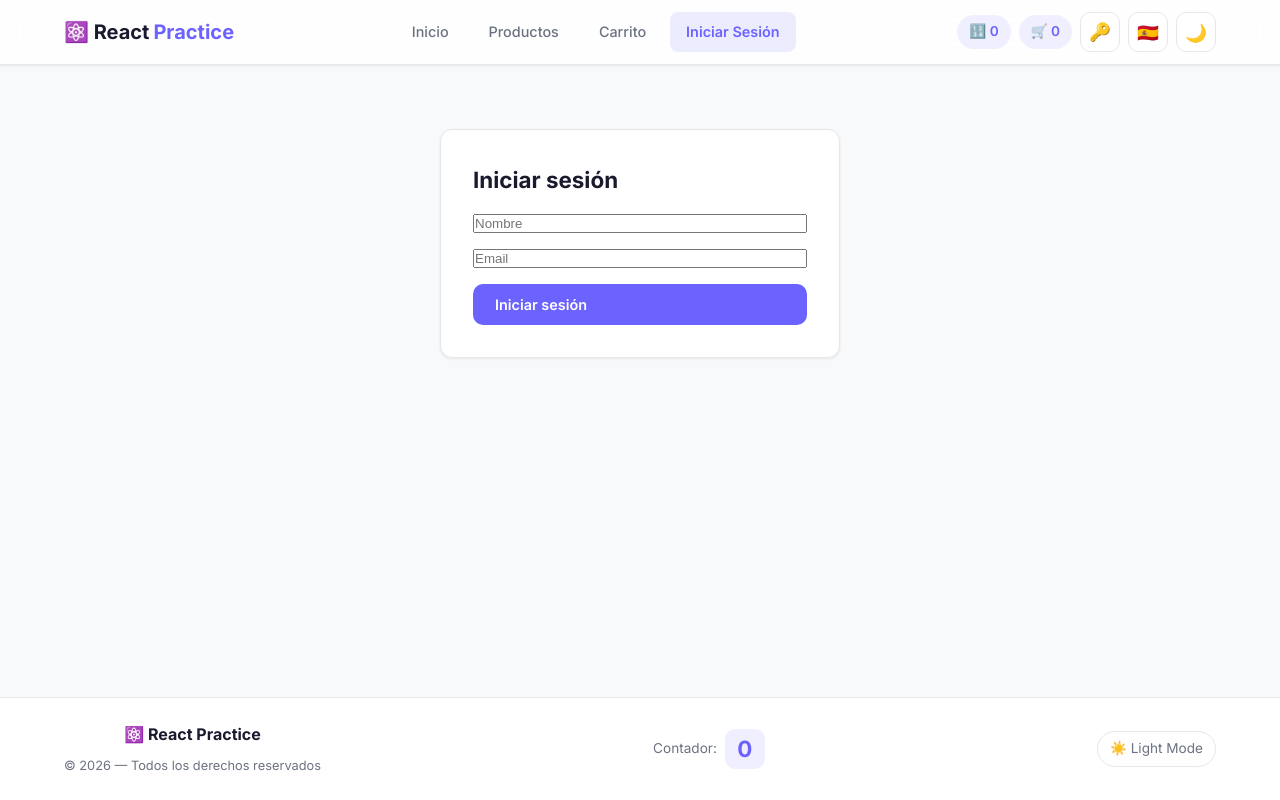
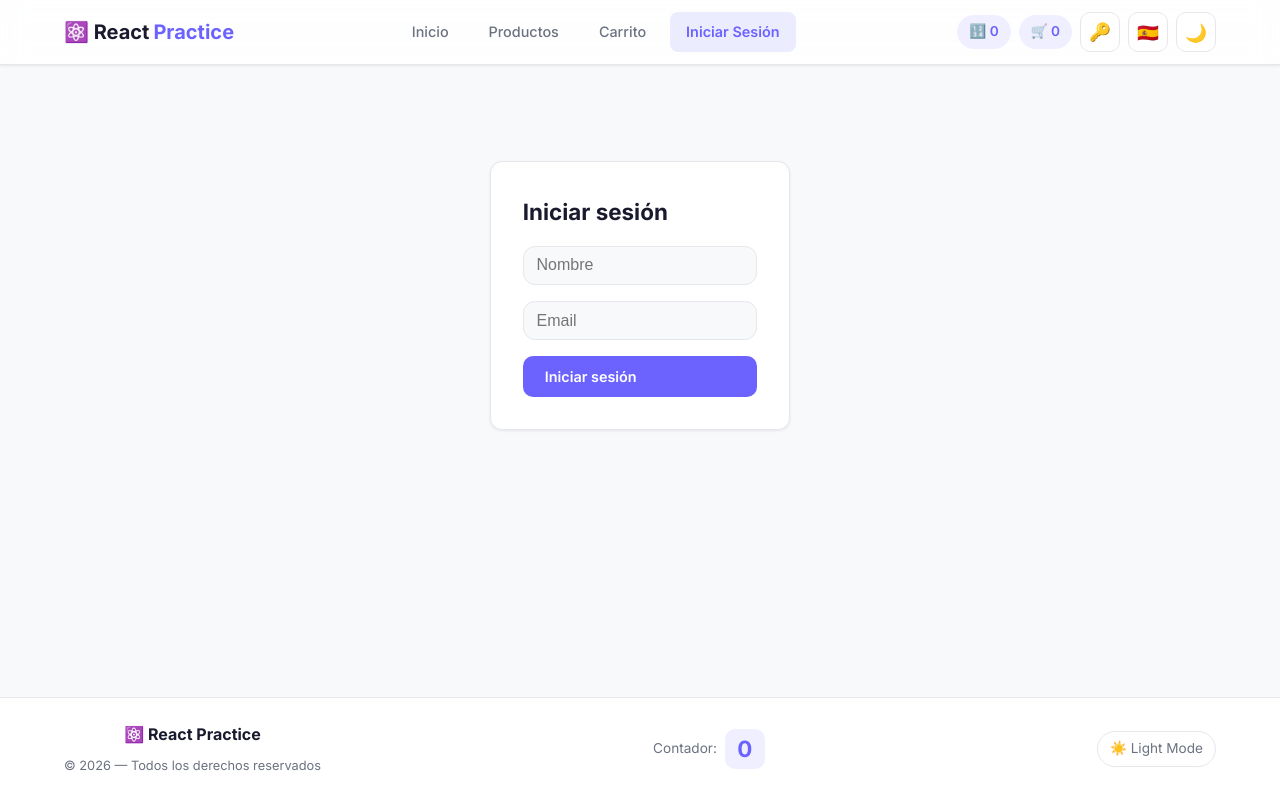
Before and after one commit to Toomasmg/practica_react, a React (Vite) app: page /login in a window 1280 px wide. Built offline with nearby package versions, Linux system fonts and the light colour scheme.

Commit message:
add base styles

```diff
--- a/src/App.css
+++ b/src/App.css
@@ -419,3 +419,16 @@
     text-align: center;
   }
 }
+
+.page-container { max-width: 1100px; margin: 0 auto; padding: 2rem 1.5rem; }
+.page-title { font-size: 1.8rem; margin-bottom: 1.5rem; }
+.products-grid { display: grid; grid-template-columns: repeat(auto-fit, minmax(250px, 1fr)); gap: 1.5rem; }
+.form-input {
+  padding: 0.6rem 0.8rem;
+  border-radius: var(--radius);
+  border: 1px solid var(--border-color);
+  background: var(--bg-primary);
+  color: var(--text-primary);
+  font-size: 1rem;
+  width: 100%;
+}
```
